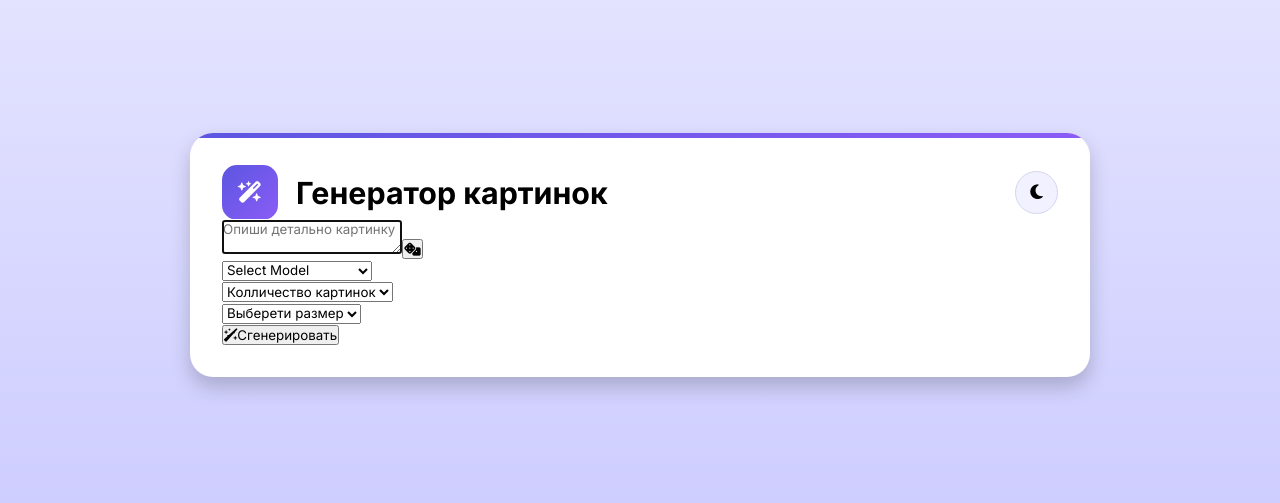
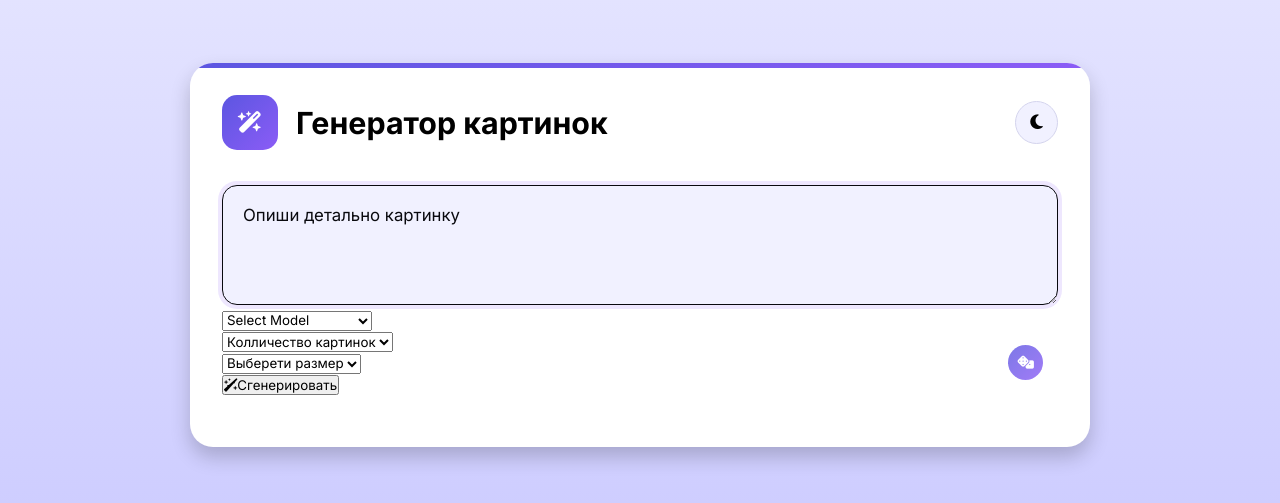
Before and after one commit to Kalachinskii/test_ai_generate_image, a React (Vite) app: page / in a window 1280 px wide. Shown: the part 145-648 px from the top of the page. Built offline with nearby package versions, Linux system fonts and the light colour scheme.

Commit message:
стилизован mainContent

```diff
--- a/src/App.module.css
+++ b/src/App.module.css
@@ -67,3 +67,57 @@
     transform: translateY(-2px);
     box-shadow: 0 4px 6px -1px rgba(0, 0, 0, 0.1);
 }
+
+.mainContent {
+    margin: 35px 0 5px;
+}
+
+.promtContainer {
+    width: 100%;
+    margin-bottom: 20px;
+    position: relative;
+}
+
+.promtInput {
+    width: 100%;
+    resize: vertical;
+    line-height: 1.6;
+    font-size: 1.05rem;
+    min-height: 120px;
+    color: var(--color-text);
+    padding: 16px 20px;
+    border-radius: 15px;
+    background: var(--color-input);
+    border: 1px solid var(--color-border);
+}
+
+.promtInput::placeholder {
+    color: var(---color-placeholder);
+}
+
+.promtInput:focus {
+    outline: none;
+    border-color: var(--color-accent);
+    box-shadow: 0 0 0 4px rgba(139, 92, 246, 0.15);
+}
+
+.promtBtn {
+    position: absolute;
+    right: 15px;
+    bottom: 15px;
+    height: 35px;
+    width: 35px;
+    border: none;
+    color: #fff;
+    border-radius: 50%;
+    opacity: 0.8;
+    background: var(--color-gradient);
+    transition: all 0.3s ease;
+}
+
+.promtBtn:hover {
+    cursor: pointer;
+    opacity: 1;
+    transform: translateY(-2px);
+    box-shadow: 0 4px 6px -1px rgba(0, 0, 0, 0.1);
+}
--- a/src/App.tsx
+++ b/src/App.tsx
@@ -17,18 +17,18 @@ export function App() {
                 </button>
             </div>
 
-            <div className="main-content">
+            <div className={styles.mainContent}>
                 <form action="#" className="promt-form">
                     {/* promt container */}
-                    <div className="promt-container">
+                    <div className={styles.promtContainer}>
                         <textarea
                             name=""
                             placeholder="Опиши детально картинку"
-                            className="promt-input"
+                            className={styles.promtInput}
                             required
                             autoFocus
                         ></textarea>
-                        <button type="button" className="promt-btn">
+                        <button type="button" className={styles.promtBtn}>
                             <i className="fa-solid fa-dice"></i>
                         </button>
 
```
